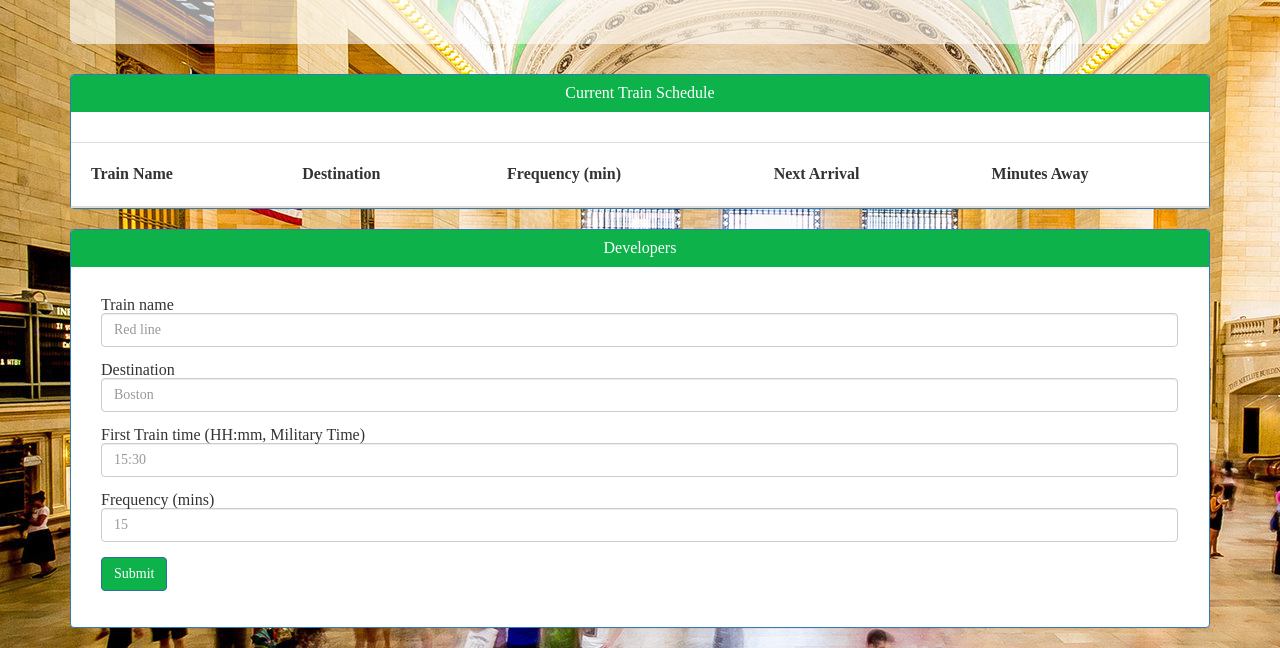
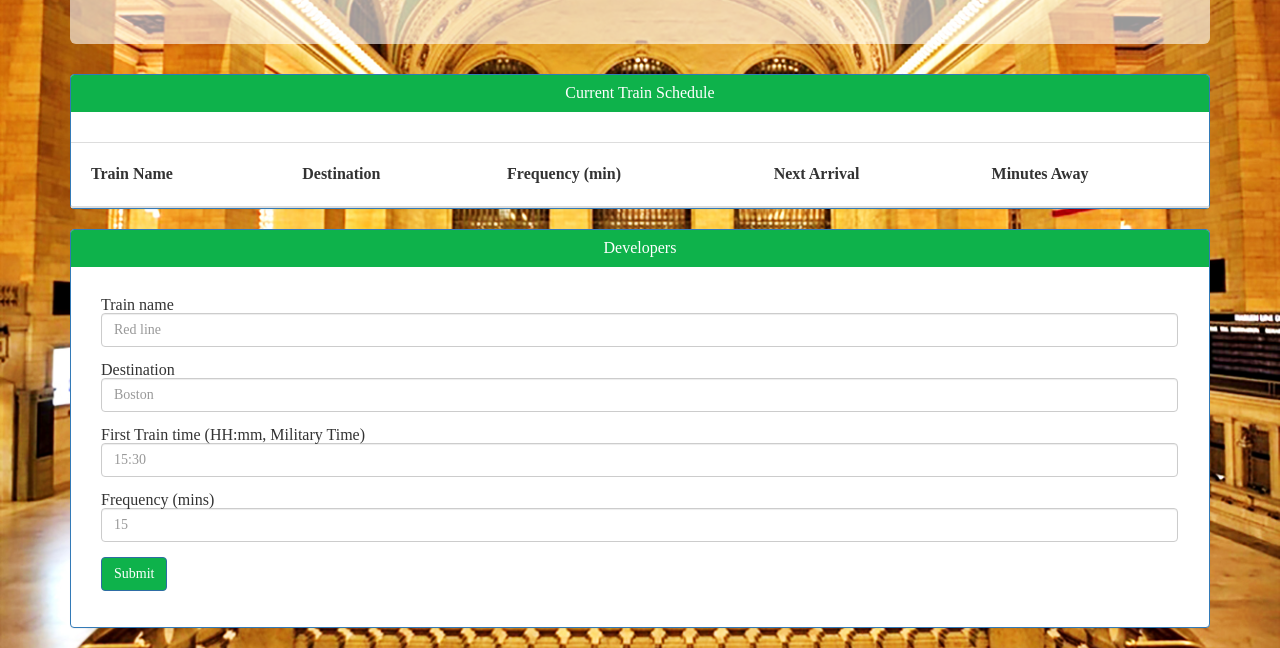
Before and after one commit to Rcode06/Train-Scheduler, a plain HTML site: page index.html in a window 1280 px wide. Shown: the part 160-808 px from the top of the page. Drawn offline with nearby package versions, Linux system fonts and the light colour scheme; no server answers.

Commit message:
updated screenshot

```diff
--- a/assets/css/style.css
+++ b/assets/css/style.css
@@ -1,7 +1,10 @@
-body{
- background-image: url("../images/train12.jpg");
+body {
+  background: url("../images/Terminal2.jpg") no-repeat center center fixed;
+  -webkit-background-size: cover;
+  -moz-background-size: cover;
+  -o-background-size: cover;
+  background-size: cover;
 }
-
 
 
 .jumbotron{
```
Also changed, not shown: assets/images/Terminal2.jpg (added), 4 other files.
